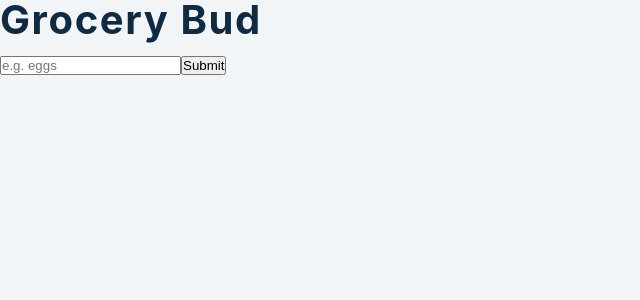
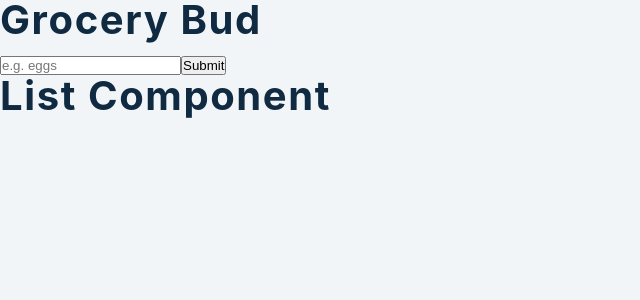
Before and after one commit to NoahThomlison/react-mini-project, a React (Create React App) app in the folder 10-grocery-bud/setup/: page / in a window 1280 px wide. Shown: the top 300 px of the page, without its empty margins (0-640 px from the left). Built offline with nearby package versions, Linux system fonts and the light colour scheme.

Commit message:
adds calling of list component

```diff
--- a/10-grocery-bud/setup/src/App.js
+++ b/10-grocery-bud/setup/src/App.js
@@ -16,6 +16,7 @@ function App() {
       <h2>Grocery Bud</h2>
       <input value={groceryItem} onChange={(e) => setGroceryItem(e.target.value)} type="text" placeholder='e.g. eggs' />
       <button onClick={(e) => onSubmit(e)}>Submit</button>
+      <List groceryList={groceryList}></List>
     </article>
   )
 }
```
